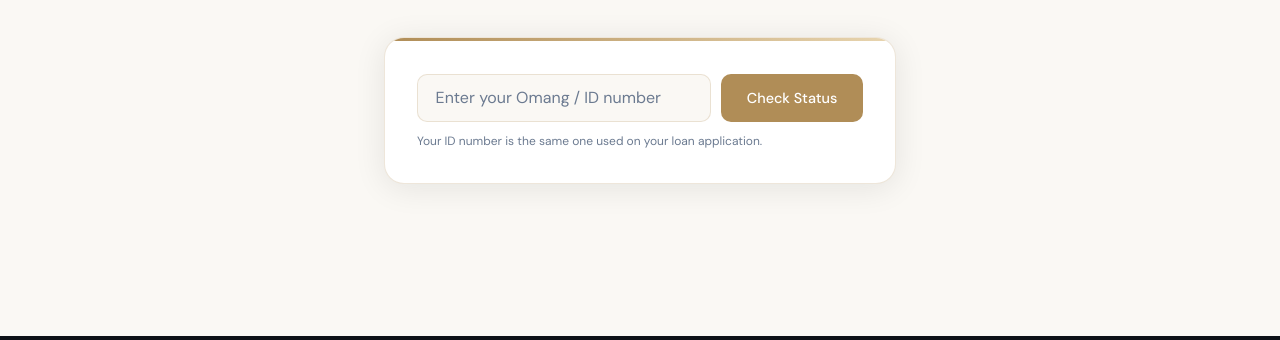
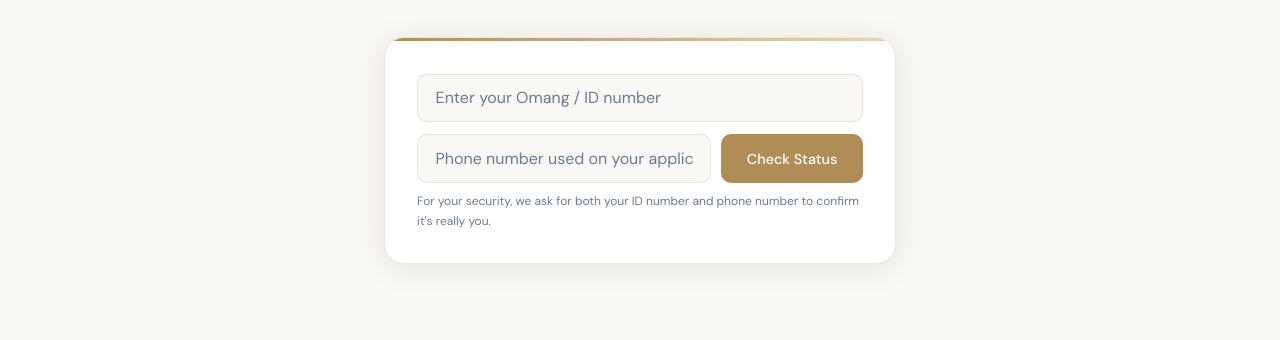
Before and after one commit to Skets-max/katdesign-backend, a website: page katdesign-frontend/tracker.html in a window 1280 px wide. Shown: the part 276-616 px from the top of the page. Drawn offline with nearby package versions, Linux system fonts and the light colour scheme; a web font is replaced by a local one.

Commit message:
Update tracker.html

```diff
--- a/katdesign-frontend/tracker.html
+++ b/katdesign-frontend/tracker.html
@@ -610,9 +610,12 @@
   <div class="search-card">
     <div class="input-group">
       <input type="text" id="idInput" placeholder="Enter your Omang / ID number" maxlength="20" onkeydown="if(event.key==='Enter')lookupLoan()">
+    </div>
+    <div class="input-group" style="margin-top:0.75rem;">
+      <input type="tel" id="phoneInput" placeholder="Phone number used on your application" maxlength="20" onkeydown="if(event.key==='Enter')lookupLoan()">
       <button class="lookup-btn" onclick="lookupLoan()">Check Status</button>
     </div>
-    <div class="input-hint">Your ID number is the same one used on your loan application.</div>
+    <div class="input-hint">For your security, we ask for both your ID number and phone number to confirm it's really you.</div>
   </div>
 
   <!-- Error -->
@@ -748,18 +751,20 @@
   };
 
   async function lookupLoan() {
-    var id = document.getElementById('idInput').value.trim();
+    var id    = document.getElementById('idInput').value.trim();
+    var phone = document.getElementById('phoneInput').value.trim();
     hideAll();
-    if (!id) { showError('Please enter your Omang / ID number.'); return; }
+    if (!id)    { showError('Please enter your Omang / ID number.'); return; }
+    if (!phone) { showError('Please also enter the phone number used on your application.'); return; }
 
     document.getElementById('loading').classList.add('show');
     try {
-      var loan = await KDH.trackLoan(id);
+      var loan = await KDH.trackLoan(id, phone);
       document.getElementById('loading').classList.remove('show');
       renderResult(loan);
     } catch(e) {
       document.getElementById('loading').classList.remove('show');
-      showError(e.message || 'No loan found. Please check your ID number and try again.');
+      showError(e.message || 'No loan found. Please check your ID number and phone number and try again.');
     }
   }
 
```
